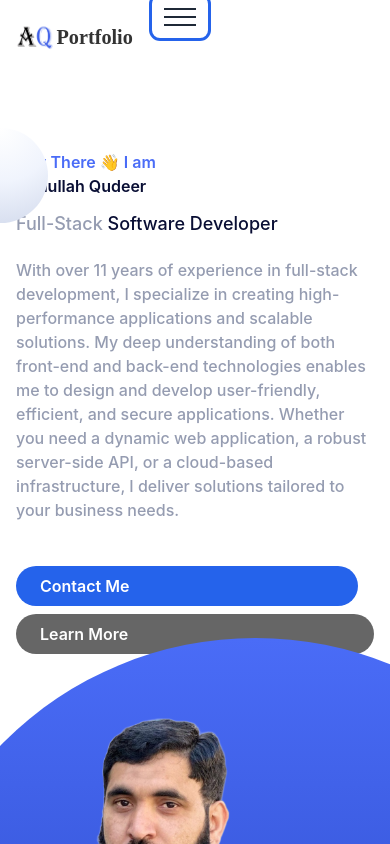
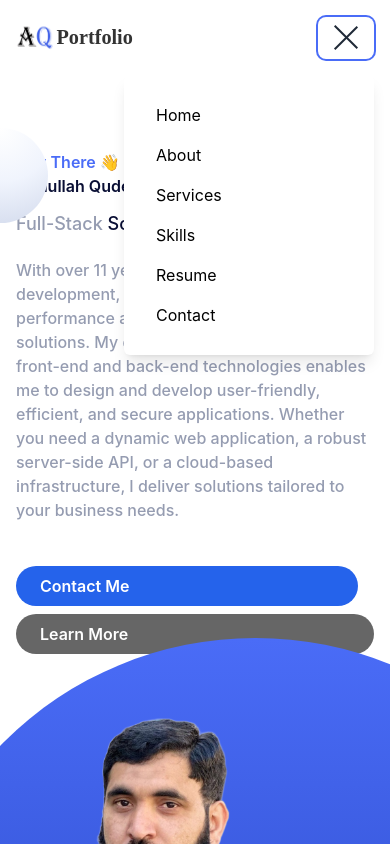
Before and after one commit to abdullahqudeer/personal-portfolio, a React (Create React App) app: page / in a window 390 px wide. Both pictures are taken after a click on the button "navbarToggler". Shown: the top 844 px of the page. Built offline with nearby package versions, Linux system fonts and the light colour scheme.

Commit message:
fix header issues in case of small screens

```diff
--- a/src/App.js
+++ b/src/App.js
@@ -26,12 +26,6 @@ function App() {
         block: "start",
       });
     }
-  };
-  const scrollToTop = () => {
-    window.scrollTo({
-      top: 0,
-      behavior: "smooth",
-    });
   };
 
   return (
--- a/src/components/Footer.js
+++ b/src/components/Footer.js
@@ -152,7 +152,7 @@ const Footer = ({ onLinkClick, refs }) => {
                 <svg
                   width="32"
                   height="32"
-                  viewBox="0 0 32 37"
+                  viewBox="0 0 32 32"
                   className="fill-current"
                   xmlns="http://www.w3.org/2000/svg"
                 >
@@ -168,14 +168,14 @@ const Footer = ({ onLinkClick, refs }) => {
                 rel="noreferrer"
               >
                 <svg
+                  xmlns="http://www.w3.org/2000/svg"
+                  viewBox="0 0 32 32"
                   width="32"
                   height="32"
-                  viewBox="0 0 32 37"
                   className="fill-current"
-                  xmlns="http://www.w3.org/2000/svg"
                 >
-                  <path d="M26 33v-9h4v13H0V24h4v9h22Z"></path>
-                  <path d="m21.5 0-2.7 2 9.9 13.3 2.7-2L21.5 0ZM26 18.4 13.3 7.8l2.1-2.5 12.7 10.6-2.1 2.5ZM9.1 15.2l15 7 1.4-3-15-7-1.4 3Zm14 10.79.68-2.95-16.1-3.35L7 23l16.1 2.99ZM23 30H7v-3h16v3Z"></path>
+                  <path d="M28.16 32H2.475V20.58H5.32v8.575h19.956V20.58h2.884z" />
+                  <path d="M8.477 19.8l13.993 2.923.585-2.806-13.993-2.923zm1.832-6.704l12.94 6.04 1.208-2.572-12.94-6.08zm3.586-6.353l10.99 9.12 1.832-2.183-10.99-9.12zM20.99 0l-2.3 1.715 8.536 11.46 2.3-1.715zM8.166 26.27H22.43v-2.845H8.166v2.845z" />
                 </svg>
               </a>
               <a
@@ -189,7 +189,7 @@ const Footer = ({ onLinkClick, refs }) => {
                 <svg
                   width="32"
                   height="32"
-                  viewBox="0 0 32 37"
+                  viewBox="0 0 32 32"
                   className="fill-current"
                 >
                   <path d="M16 0C7.16479 0 0 7.16479 0 16C0 24.8352 7.16479 32 16 32C24.8352 32 32 24.8352 32 16C32 7.16479 24.8352 0 16 0ZM11.3506 24.1875H7.45386V12.4641H11.3506V24.1875ZM9.40234 10.8633H9.37695C8.06934 10.8633 7.22363 9.96313 7.22363 8.83813C7.22363 7.68774 8.09521 6.8125 9.42822 6.8125C10.7612 6.8125 11.5815 7.68774 11.6069 8.83813C11.6069 9.96313 10.7612 10.8633 9.40234 10.8633ZM25.4014 24.1875H21.5051V17.9158C21.5051 16.3396 20.9409 15.2646 19.531 15.2646C18.4546 15.2646 17.8135 15.9897 17.5317 16.6897C17.4287 16.9402 17.4036 17.2903 17.4036 17.6406V24.1875H13.5071C13.5071 24.1875 13.5581 13.564 13.5071 12.4641H17.4036V14.124C17.9214 13.3252 18.8479 12.189 20.9153 12.189C23.479 12.189 25.4014 13.8645 25.4014 17.4653V24.1875Z"></path>
--- a/src/components/Navbar.js
+++ b/src/components/Navbar.js
@@ -1,25 +1,29 @@
 import { React, useState, useEffect, useCallback } from "react";
 import { Link } from "react-router-dom";
+import NavbarToggler from "./NavbarToggler";
 
 const Navbar = ({ onLinkClick, refs }) => {
-  // State to determine if the header is sticky
   const [isSticky, setIsSticky] = useState(false);
+  const [isNavbarToggleOn, setIsNavbarToggleOn] = useState(false);
 
-  // Define handleScroll as a callback
+  const handleNavbarToggle = (toggleValue) => {
+    setIsNavbarToggleOn(toggleValue);
+  };
+
+  const handleNavbarLinkClick = (scrollToSection) => {
+    setIsNavbarToggleOn(false);
+    onLinkClick(scrollToSection);
+  };
   const handleScroll = useCallback(() => {
-    // Update isSticky based on the scroll position
     setIsSticky(window.scrollY > 50);
   }, []);
 
   useEffect(() => {
-    // Attach event listener to track scroll
     window.addEventListener("scroll", handleScroll);
-
-    // Clean up the event listener on component unmount
     return () => {
       window.removeEventListener("scroll", handleScroll);
     };
-  }, [handleScroll]); // Adding handleScroll as a dependency
+  }, [handleScroll]);
 
   return (
     <>
@@ -36,25 +40,21 @@ const Navbar = ({ onLinkClick, refs }) => {
                 <img
                   src="images/logo.svg"
                   alt="logo"
-                  className={`w-full ${isSticky ? "py-2" : "py-6"}`}
+                  className={`w-full ${isSticky ? "py-4" : "py-6"}`}
                 ></img>
               </Link>
             </div>
             <div className="px-4 justify-between items-center w-full flex">
               <div>
-                <button
-                  id="navbarToggler"
-                  name="navbarToggler"
-                  aria-label="navbarToggler"
-                  className="relative block lg:hidden  ring ring-blue-600 opacity-100 pt-1.5 pb-1.5 pl-3 pr-3 rounded-lg transform translate-y-[-50%]  absolute right-4"
-                >
-                  <span className="bg-gray-800 w-8 h-0.5 block mt-1.5 mb-1.5 relative"></span>
-                  <span className="bg-gray-800 w-8 h-0.5 block mt-1.5 mb-1.5 relative"></span>
-                  <span className="bg-gray-800 w-8 h-0.5 block mt-1.5 mb-1.5 relative"></span>
-                </button>
+                <NavbarToggler
+                  isActive={isNavbarToggleOn}
+                  onToggle={handleNavbarToggle}
+                />
                 <nav
                   id="navbarCollapse"
-                  className="lg:pl-4 lg:pr-4 lg:pt-0 lg:pb-0 lg:bg-transparent lg:max-w-full lg:w-full lg:block lg:static pt-5 pb-5 bg-white rounded-md w-full hidden absolute"
+                  className={`max-w-[250px] lg:pl-4 lg:pr-4 lg:pt-0 lg:pb-0 lg:bg-transparent lg:max-w-full lg:w-full lg:block lg:static py-5 bg-white rounded-md w-full top-[100%] right-4 shadow-lg lg:shadow-none  absolute ${
+                    isNavbarToggleOn ? "block" : "hidden"
+                  }`}
                 >
                   <ul className="lg:flex">
                     <li className="relative group">
@@ -62,7 +62,7 @@ const Navbar = ({ onLinkClick, refs }) => {
                         href="#home"
                         onClick={(e) => {
                           e.preventDefault();
-                          onLinkClick(refs.home);
+                          handleNavbarLinkClick(refs.home);
                         }}
                         className="menu-scroll lg:px-0 lg:py-6 lg:inline-flex lg:mr-0 text-custom-color text-base leading-6 py-2 flex mx-8 group-hover:text-[rgb(74,108,247)]"
                       >
@@ -74,7 +74,7 @@ const Navbar = ({ onLinkClick, refs }) => {
                         href="#about"
                         onClick={(e) => {
                           e.preventDefault();
-                          onLinkClick(refs.about);
+                          handleNavbarLinkClick(refs.about);
                         }}
                         className="menu-scroll lg:px-0 lg:py-6 lg:inline-flex lg:mr-0 text-custom-color text-base leading-6 py-2 flex mx-8 group-hover:text-[rgb(74,108,247)]"
                       >
@@ -86,7 +86,7 @@ const Navbar = ({ onLinkClick, refs }) => {
                         href="#services"
                         onClick={(e) => {
                           e.preventDefault();
-                          onLinkClick(refs.services);
+                          handleNavbarLinkClick(refs.services);
                         }}
                         className="menu-scroll lg:px-0 lg:py-6 lg:inline-flex lg:mr-0 text-custom-color text-base leading-6 py-2 flex mx-8 group-hover:text-[rgb(74,108,247)]"
                       >
@@ -98,7 +98,7 @@ const Navbar = ({ onLinkClick, refs }) => {
                         href="#skills"
                         onClick={(e) => {
                           e.preventDefault();
-                          onLinkClick(refs.skills);
+                          handleNavbarLinkClick(refs.skills);
                         }}
                         className="menu-scroll lg:px-0 lg:py-6 lg:inline-flex lg:mr-0 text-custom-color text-base leading-6 py-2 flex mx-8 group-hover:text-[rgb(74,108,247)]"
                       >
@@ -110,7 +110,7 @@ const Navbar = ({ onLinkClick, refs }) => {
                         href="#resume"
                         onClick={(e) => {
                           e.preventDefault();
-                          onLinkClick(refs.resume);
+                          handleNavbarLinkClick(refs.resume);
                         }}
                         className="menu-scroll lg:px-0 lg:py-6 lg:inline-flex lg:mr-0 text-custom-color text-base leading-6 py-2 flex mx-8 group-hover:text-[rgb(74,108,247)]"
                       >
@@ -122,7 +122,7 @@ const Navbar = ({ onLinkClick, refs }) => {
                         href="#contact"
                         onClick={(e) => {
                           e.preventDefault();
-                          onLinkClick(refs.contact);
+                          handleNavbarLinkClick(refs.contact);
                         }}
                         className="menu-scroll lg:px-0 lg:py-6 lg:inline-flex lg:mr-0 text-custom-color text-base leading-6 py-2 flex mx-8 group-hover:text-[rgb(74,108,247)]"
                       >
@@ -134,7 +134,7 @@ const Navbar = ({ onLinkClick, refs }) => {
               </div>
               <div className="pr-16 lg:pr-0 justify-end hidden sm:flex">
                 <a
-                  href="#contact"
+                  href="#download-cv"
                   className="pl-9 pr-9 md:pl-9 md:pr-9 lg:pl-8 lg:pr-8 ease-in-out duration-300 text-white font-bold text-base leading-6 pt-3 pb-3 rounded-full bg-blue-600"
                 >
                   Download CV
--- /dev/null
+++ b/src/components/NavbarToggler.js
@@ -0,0 +1,22 @@
+const NavbarToggler = ({ isActive, onToggle }) => {
+  const handleClick = () => {
+    onToggle(!isActive); // Call the parent method to update the state
+  };
+  return (
+    <button
+      id="navbarToggler"
+      name="navbarToggler"
+      aria-label="navbarToggler"
+      onClick={handleClick}
+      className={`navbarToggler absolute block py-[6px] px-3 rounded-[0.5rem] top-1/2 right-4 -translate-y-1/2 focus:ring-2 focus:ring-[rgb(74,108,247)] lg:hidden ${
+        isActive ? "navbarTogglerActive" : ""
+      }`}
+    >
+      <span className="bg-gray-800 w-8 h-0.5 block mt-1.5 mb-1.5 relative"></span>
+      <span className="bg-gray-800 w-8 h-0.5 block mt-1.5 mb-1.5 relative"></span>
+      <span className="bg-gray-800 w-8 h-0.5 block mt-1.5 mb-1.5 relative"></span>
+    </button>
+  );
+};
+
+export default NavbarToggler;
--- a/src/index.css
+++ b/src/index.css
@@ -113,3 +113,20 @@ code {
   font-family: source-code-pro, Menlo, Monaco, Consolas, "Courier New",
     monospace;
 }
+
+.navbarToggler > span {
+  transition: all 0.3s ease;
+}
+.navbarTogglerActive > span:nth-child(1) {
+  top: 7px;
+  transform: rotate(45deg);
+}
+
+.navbarTogglerActive > span:nth-child(2) {
+  opacity: 0;
+}
+
+.navbarTogglerActive > span:nth-child(3) {
+  top: -8px;
+  transform: rotate(135deg);
+}
```
